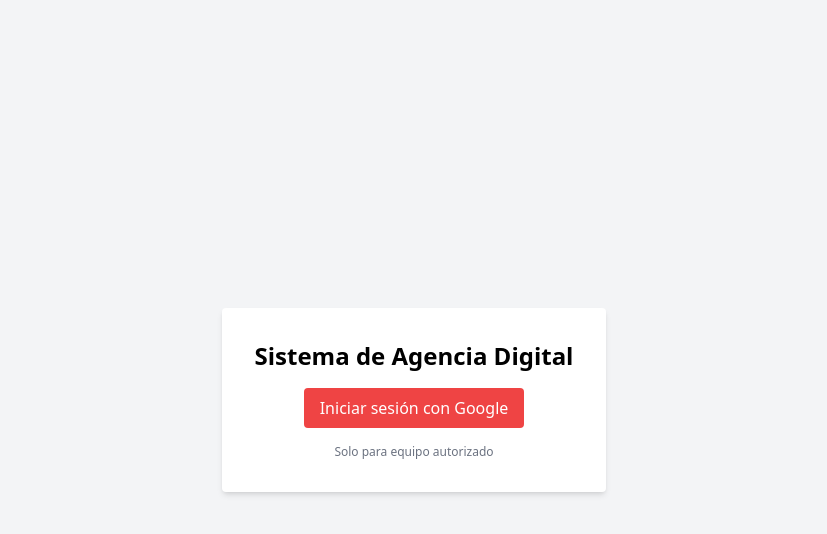
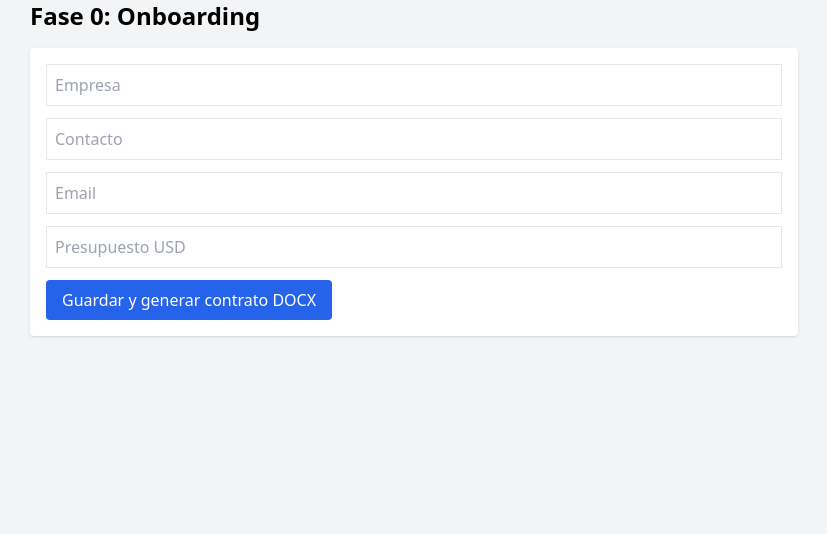
Before and after one commit to Neurostetik/agencia-nueva, a React (Vite) app: page / in a window 1280 px wide. Shown: the top 534 px of the page, without its empty margins (226-1053 px from the left). Built offline with nearby package versions, Linux system fonts and the light colour scheme; no server answers; the database is empty.

Commit message:
Refactor App component to remove authentication logic

```diff
--- a/src/App.jsx
+++ b/src/App.jsx
@@ -1,53 +1,11 @@
-import React, { useState, useEffect } from 'react'
-import { BrowserRouter, Routes, Route, Navigate } from 'react-router-dom'
-import Layout from './components/Layout'
-import ProjectList from './components/ProjectList'
-import ProjectForm from './components/ProjectForm'
+import React from 'react'
 import Fase0_Onboarding from './components/Fase0_Onboarding'
-import { supabase } from './services/supabaseClient'
-import { Toaster } from 'react-hot-toast'
 
 function App() {
-  const [session, setSession] = useState(null)
-
-  useEffect(() => {
-    supabase.auth.getSession().then(({ data: { session } }) => {
-      setSession(session)
-    })
-    const { data: { subscription } } = supabase.auth.onAuthStateChange((_event, session) => {
-      setSession(session)
-    })
-    return () => subscription.unsubscribe()
-  }, [])
-
-  if (!session) {
-    return (
-      <div className="min-h-screen flex items-center justify-center bg-gray-100">
-        <div className="bg-white p-8 rounded shadow-md w-96 text-center">
-          <h1 className="text-2xl font-bold mb-4">Sistema de Agencia Digital</h1>
-          <button
-            onClick={() => supabase.auth.signInWithOAuth({ provider: 'google' })}
-            className="bg-red-500 text-white py-2 px-4 rounded hover:bg-red-600"
-          >
-            Iniciar sesión con Google
-          </button>
-          <p className="text-xs text-gray-500 mt-4">Solo para equipo autorizado</p>
-        </div>
-      </div>
-    )
-  }
-
   return (
-    <BrowserRouter>
-      <Toaster position="top-right" />
-      <Routes>
-        <Route path="/" element={<Layout />}>
-          <Route index element={<ProjectList />} />
-          <Route path="proyecto/nuevo" element={<ProjectForm />} />
-          <Route path="proyecto/:id/fase/0" element={<Fase0_Onboarding />} />
-        </Route>
-      </Routes>
-    </BrowserRouter>
+    <div className="min-h-screen bg-gray-100">
+      <Fase0_Onboarding />
+    </div>
   )
 }
 
```
